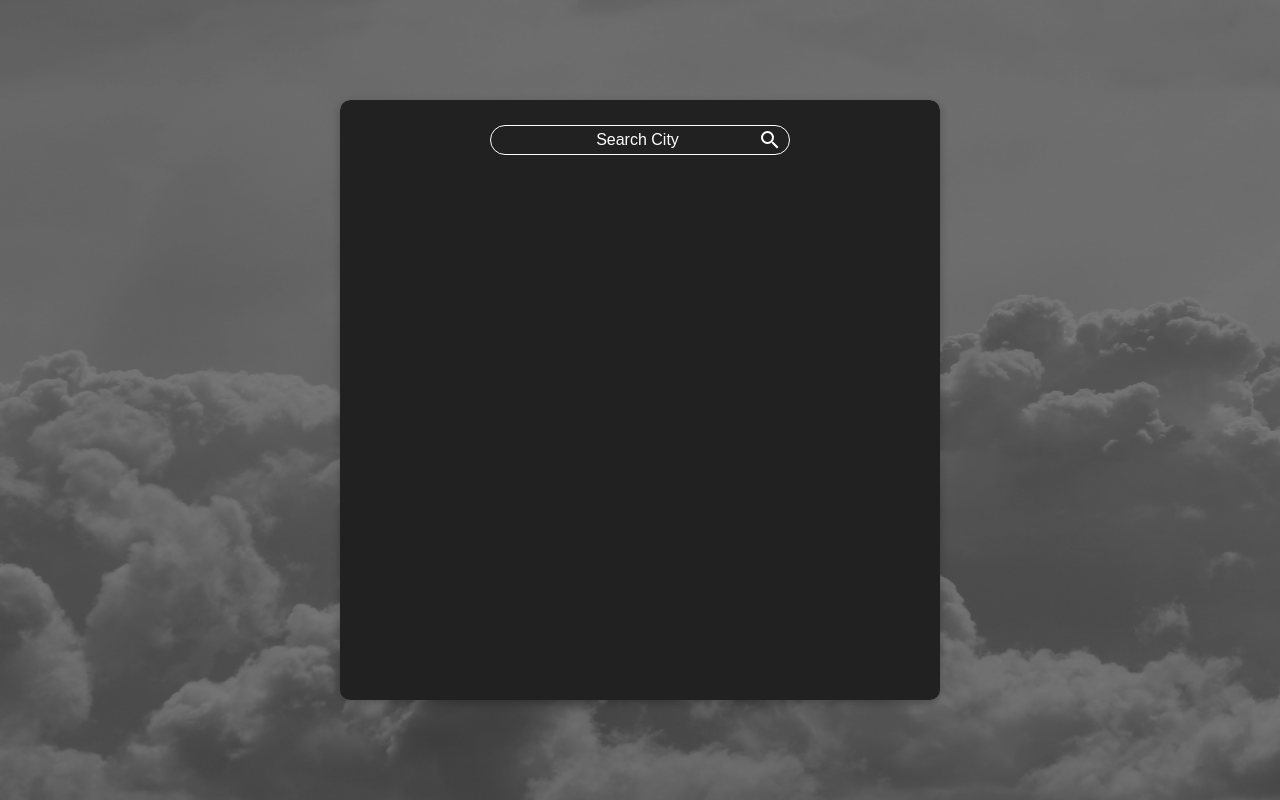
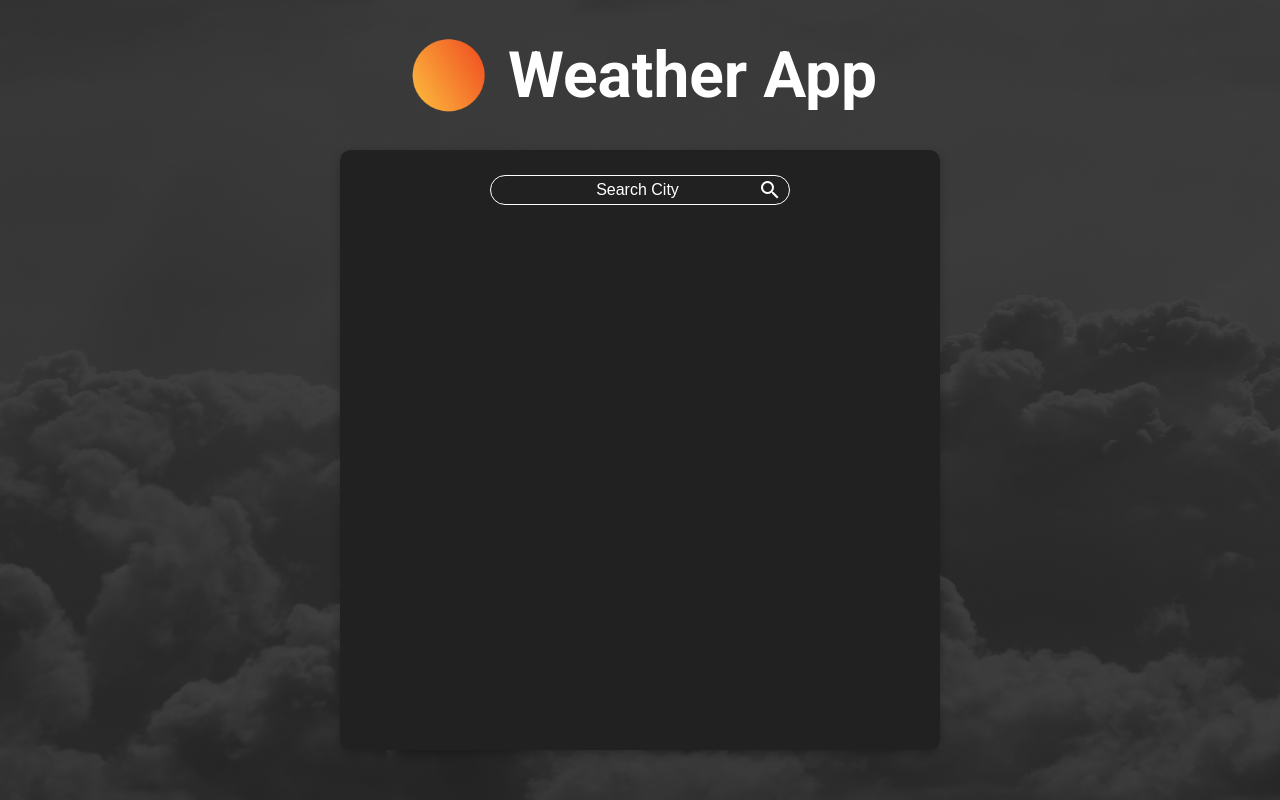
Before and after one commit to chrleal/weather-app, a plain HTML site: page index.html in a window 1280 px wide. Drawn offline with Linux system fonts and the light colour scheme; no server answers.

Commit message:
Update UI

```diff
--- a/index.html
+++ b/index.html
@@ -10,6 +10,11 @@
   <link href="https://fonts.googleapis.com/icon?family=Material+Icons|Material+Icons+Outlined" rel="stylesheet">
 </head>
 <body>
+  <div class="overlay"></div>
+  <div class="header-logo">
+    <img class="sun" src="images/sun.png" alt="sun">
+    <h1 class="weather-app">Weather App</h1>
+  </div>
   <div class="card-container">
     <header class="header">
       <form id="form-search" action="#">
--- a/style.css
+++ b/style.css
@@ -1,23 +1,68 @@
+@import url('https://fonts.googleapis.com/css2?family=Roboto+Flex:opsz,wght@8..144,100;8..144,200;8..144,300;8..144,400;8..144,500;8..144,600;8..144,700;8..144,800;8..144,900;8..144,1000&family=Roboto:ital,wght@0,100;0,300;0,400;0,500;0,700;0,900;1,100;1,300;1,400;1,500;1,700;1,900&display=swap');
+
 *{
   margin: 0;
   padding: 0;
   box-sizing: border-box;
 }
 
-html{
+html {
+  position: relative;
+}
+
+html:after{
+  filter: grayscale(100%);
+  position: absolute;
+  content: "";
+  top: 0;
+  bottom: 0;
+  left:0;
+  right:0;
   background-image: url(images/background2.jpg);
   background-size: 1920px 1080px;
   background-position:center;
   background-repeat: no-repeat;
-  filter: grayscale(100%);
+  z-index: -1;
 }
 
 body{
   display: flex;
+  flex-direction: column;
+  justify-content: flex-start;
+  align-items: center;
+  height: 100vh;
+}
+
+.overlay{
+  background-color: rgba(0, 0, 0, 0.7);
+  position: fixed;
+  display:  block;
+  width: 100%;
+  height: 100%;
+  top: 0;
+  left: 0;
+  z-index: 1;
+}
+
+.header-logo{
+  padding: 30px 0 30px 0;
+  display: flex;
   justify-content: center;
   align-items: center;
-  height: 100vh;
-  background-color: rgba(0, 0, 0, 0.45);
+  gap: 15px;
+  z-index: 2;
+}
+
+.sun{
+ width: 90px;
+ height: 90px;
+}
+
+.weather-app{
+  font-size: 64px;
+  font-family: 'Roboto', sans-serif;
+  color:#ffffff;
+  font-weight: bold;
 }
 
 .card-container{
@@ -28,6 +73,7 @@ body{
   border-radius: 10px;
   overflow: hidden;
   box-shadow: rgba(0, 0, 0, 0.24) 0px 3px 8px;
+  z-index: 2;
 }
 
 .header{
@@ -35,7 +81,7 @@ body{
   display: flex;
   justify-content: center;
   align-items: center;
-  background-color: #212121;
+  background-color:rgba(33, 33, 33, 1);
   backdrop-filter: blur(6px);
 }
 
@@ -96,17 +142,17 @@ span{
   justify-content: flex-start;
   align-items: center;
   color: #ffffff;
-  font-family: Arial, sans-serif;
+  font-family: 'Roboto', sans-serif;
   padding-top: 50px;
-  background-color:#212121;
+  background-color:rgba(33, 33, 33, 1);
   gap: 30px;
 }
 
-h1{
+h2{
   font-size: 46px;
 }
 
-h2{
+h3{
   position: relative;
   bottom: 5px;
   font-size: 23px;
```
Also changed, not shown: main.js (+1 -1 lines), images/sun.png (added). Lines whose indentation alone changed are shown as unchanged.
